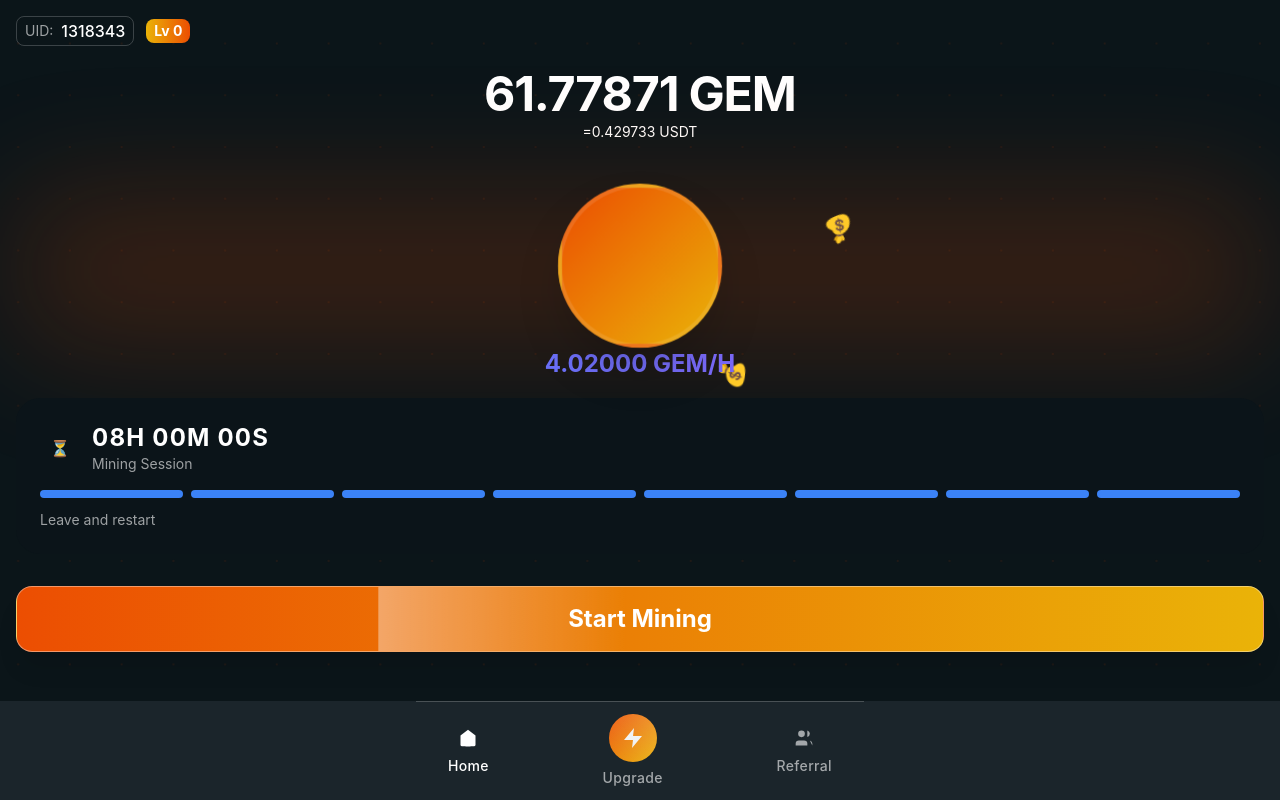
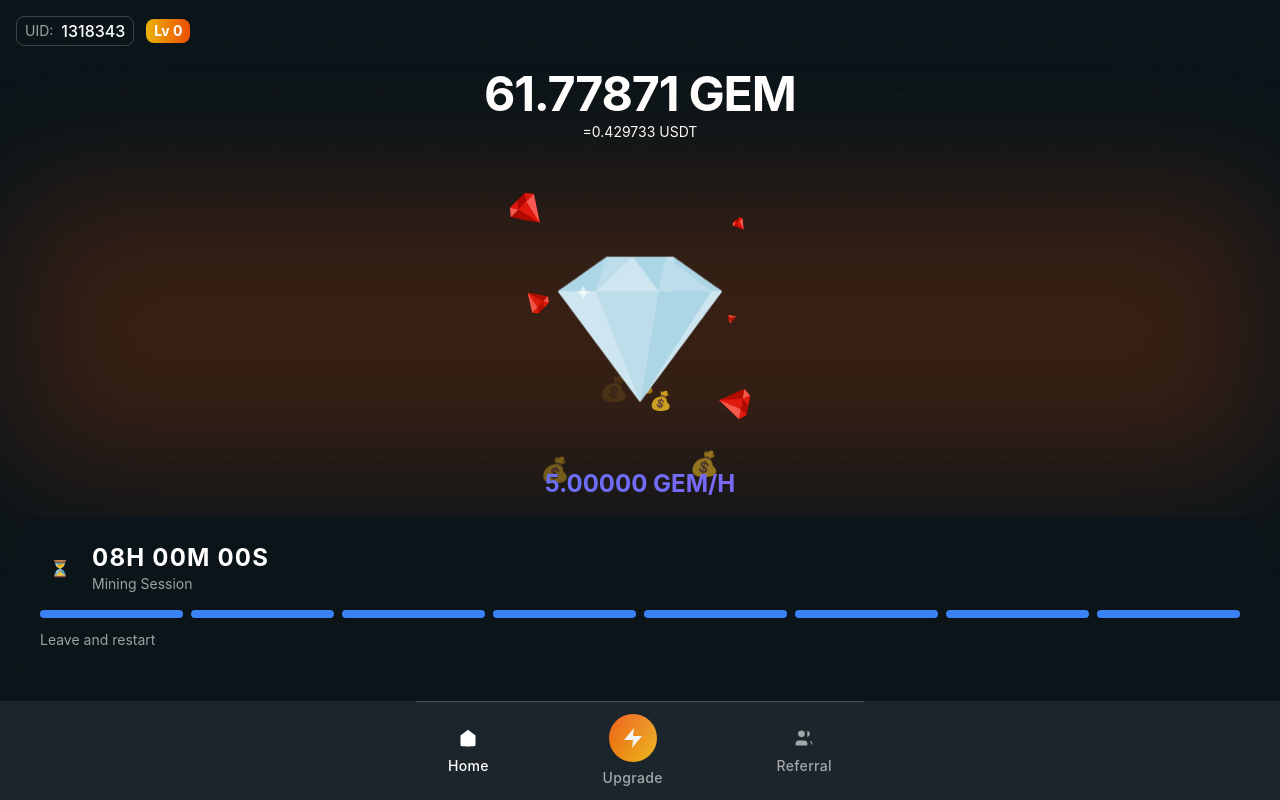
Before and after one commit to SubscriptionEchor/GEM, a React (Vite) app: page / in a window 1280 px wide. Built offline with nearby package versions, Linux system fonts and the light colour scheme.

Commit message:
Updated the mining aniamtion

```diff
--- a/src/components/HomePage.tsx
+++ b/src/components/HomePage.tsx
@@ -3,32 +3,45 @@ import { motion } from 'framer-motion';
 import { formatNumber, formatUSDT } from '../utils/numberUtils';
 import clsx from 'clsx';
 import Lottie from 'lottie-react';
-import miningAnimation from '../assets/animations/mining.json';
+import fallingDiamondsAnimation from '../assets/animations/diamond falling.json';
+import diamondAnimation from '../assets/animations/diamond.json';
 
 const HomePage: React.FC = () => {
   const [miningActive, setMiningActive] = useState(false);
   const [timeRemaining, setTimeRemaining] = useState(8 * 60 * 60); // 8 hours in seconds
   const [gemBalance, setGemBalance] = useState(61.77871);
-  const [miningRate, setMiningRate] = useState(4.02);
+  const [miningRate, setMiningRate] = useState(5.00); // Base mining rate: 5 GEM/hour
   const usdtValue = 0.006956; // Convert to constant since it's not being updated
 
   useEffect(() => {
     let timer: NodeJS.Timeout;
     if (miningActive && timeRemaining > 0) {
       timer = setInterval(() => {
-        setTimeRemaining(prev => Math.max(0, prev - 1));
-        // Update GEM balance based on mining rate
+        setTimeRemaining(prev => {
+          const newTime = Math.max(0, prev - 1);
+          // If time runs out, stop mining
+          if (newTime === 0) {
+            setMiningActive(false);
+          }
+          return newTime;
+        });
+
+        // Only update balance if there's time remaining
+        if (timeRemaining > 0) {
           setGemBalance(prev => prev + (miningRate / 3600)); // Convert hourly rate to per-second
+        }
       }, 1000);
     }
     return () => clearInterval(timer);
   }, [miningActive, timeRemaining, miningRate]);
 
   const handleStartMining = () => {
+    if (!miningActive || timeRemaining === 0) {
     setMiningActive(true);
     setTimeRemaining(8 * 60 * 60);
-    // Reset mining rate when starting new session
-    setMiningRate(4.02);
+    // Reset mining rate to base rate when starting new session
+    setMiningRate(5.00);
+    }
   };
 
   return (
@@ -96,26 +109,45 @@ const HomePage: React.FC = () => {
         {/* Glow Effect */}
         <div className="absolute inset-0 bg-accent-primary opacity-20 blur-3xl" />
 
-        {/* Orbiting Coins */}
-        {[0, 120, 240].map((degree, index) => (
+        {/* Falling Diamonds Animation */}
+        <div className="absolute inset-0 -z-10">
+          <Lottie
+            animationData={fallingDiamondsAnimation}
+            loop={true}
+            autoplay={true}
+            style={{ width: '100%', height: '100%' }}
+          />
+        </div>
+
+        {/* Orbiting Elements */}
+        <div className="relative w-[280px] h-[280px]">
+          {[...Array(5)].map((_, index) => {
+            const randomX = (Math.random() - 0.5) * 200; // Random X position between -100 and 100
+            const randomY = Math.random() * 150 + 50; // Random Y position between 50 and 200
+            const randomDelay = Math.random() * 2; // Random delay between 0 and 2 seconds
+            const randomDuration = 1.5 + Math.random(); // Random duration between 1.5 and 2.5 seconds
+
+            return (
             <motion.div
               key={index}
-            className="absolute w-8 h-8"
+              className="absolute left-1/2 top-1/2 w-8 h-8 -ml-4 -mt-4"
+              initial={{ scale: 0, y: 0, x: 0 }}
               animate={{
-              rotate: [degree, degree + 360]
+                scale: [0, 1, 1],
+                y: [0, randomY],
+                x: [0, randomX],
+                opacity: [0, 1, 0]
               }}
               transition={{
-              duration: 8,
+                duration: randomDuration,
+                delay: randomDelay,
                 repeat: Infinity,
-              ease: "linear"
-            }}
-            style={{
-              transformOrigin: "120px center"
+                ease: "easeOut"
               }}
             >
               <span className="text-2xl">💰</span>
             </motion.div>
-        ))}
+          )})}
 
           <motion.div
             animate={{
@@ -127,17 +159,17 @@ const HomePage: React.FC = () => {
               repeat: Infinity,
               ease: "easeInOut"
             }}
-          className="w-40 h-40 bg-gradient-to-br from-accent-primary to-accent-warning
-                     rounded-full flex items-center justify-center shadow-2xl relative z-10
-                     border-4 border-white/10 overflow-hidden"
+            className="absolute left-1/2 top-1/2 -ml-20 -mt-20 w-40 h-40
+                       flex items-center justify-center z-10"
           >
             <Lottie
-            animationData={miningAnimation}
+              animationData={diamondAnimation}
               loop={true}
               autoplay={true}
               style={{ width: '100%', height: '100%' }}
             />
           </motion.div>
+        </div>
 
         {/* Mining Rate */}
         <motion.div
```
Lines whose indentation alone changed are shown as unchanged.
